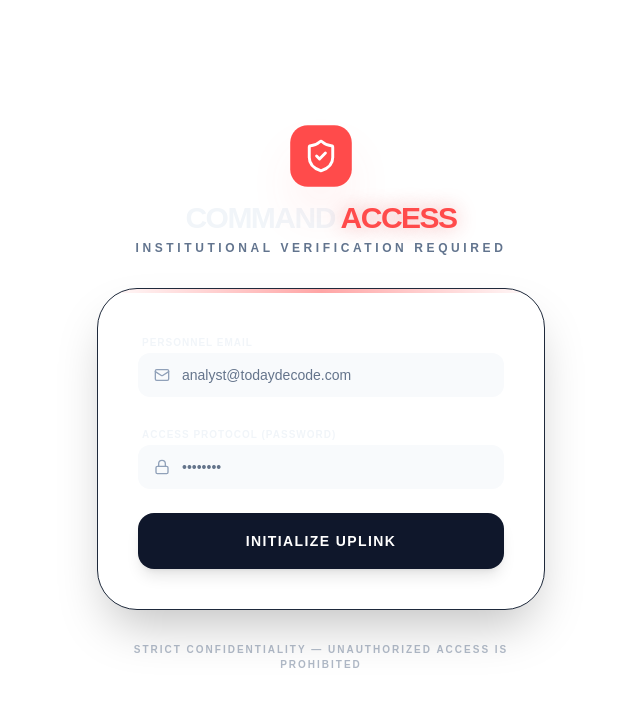
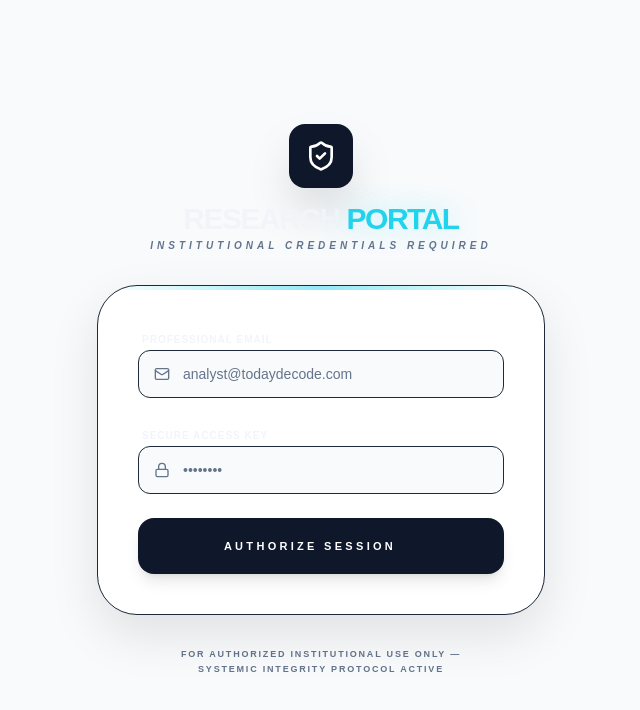
Before and after one commit to shahbazsiddiqui147/todaydecode, a Next.js app: page /auth/signin in a window 1280 px wide. Shown: the top 710 px of the page, without its empty margins (319-959 px from the left). Built offline with nearby package versions, Linux system fonts and the light colour scheme; no server answers; the database is empty.

Commit message:
signin page

```diff
--- a/src/app/auth/signin/page.tsx
+++ b/src/app/auth/signin/page.tsx
@@ -3,10 +3,9 @@
 import { useState } from "react";
 import { signIn } from "next-auth/react";
 import { useSearchParams, useRouter } from "next/navigation";
-import { ShieldCheck, Lock, Mail, AlertTriangle } from "lucide-react";
+import { ShieldCheck, Lock, Mail, AlertTriangle, ChevronRight } from "lucide-react";
 import { Button } from "@/components/ui/button";
 import { Input } from "@/components/ui/input";
-
 import { Suspense } from "react";
 
 function SignInContent() {
@@ -32,7 +31,7 @@ function SignInContent() {
         });
 
         if (res?.error) {
-            setError("Authorization failed. Metadata mismatch.");
+            setError("Authorization failed. Institutional metadata mismatch.");
             setLoading(false);
         } else {
             router.push(callbackUrl);
@@ -40,79 +39,90 @@ function SignInContent() {
     };
 
     return (
-        <div className="min-h-screen bg-white dark:bg-[#0F172A] flex items-center justify-center p-6 bg-[radial-gradient(circle_at_top,_var(--tw-gradient-stops))] from-slate-900/10 via-transparent to-transparent">
+        <div className="min-h-screen bg-slate-50 dark:bg-[#0A0F1E] flex items-center justify-center p-6 bg-[radial-gradient(circle_at_top,_var(--tw-gradient-stops))] from-slate-200 dark:from-slate-900/20 via-transparent to-transparent">
             <div className="w-full max-w-md space-y-8 animate-in fade-in zoom-in duration-700">
+                {/* Institutional Header */}
                 <div className="text-center space-y-4">
-                    <div className="inline-flex items-center justify-center p-3 rounded-2xl bg-accent-red shadow-2xl shadow-accent-red/20 mb-4 scale-110">
-                        <ShieldCheck className="h-8 w-8 text-white" />
+                    <div className="inline-flex items-center justify-center p-4 rounded-2xl bg-[#0F172A] dark:bg-white shadow-2xl mb-4 group transition-transform hover:scale-105">
+                        <ShieldCheck className="h-8 w-8 text-white dark:text-[#0F172A]" />
                     </div>
                     <div className="space-y-1">
-                        <h1 className="text-3xl font-black uppercase tracking-tighter text-slate-900 dark:text-white">
-                            Command <span className="text-accent-red text-shadow-glow">Access</span>
+                        <h1 className="text-3xl font-black uppercase tracking-tighter text-[#0F172A] dark:text-white leading-none">
+                            Research <span className="text-[#22D3EE] dark:text-[#22D3EE] text-shadow-institutional">Portal</span>
                         </h1>
-                        <p className="text-slate-500 text-xs font-bold uppercase tracking-[0.3em]">Institutional Verification Required</p>
+                        <p className="text-slate-500 dark:text-slate-400 text-[10px] font-black uppercase tracking-[0.4em] italic">Institutional Credentials Required</p>
                     </div>
                 </div>
 
-                <div className="bg-white dark:bg-[#0D1425] border border-slate-200 dark:border-slate-800 p-10 rounded-[2.5rem] shadow-2xl relative overflow-hidden group">
-                    <div className="absolute top-0 left-0 w-full h-1 bg-gradient-to-r from-transparent via-accent-red to-transparent opacity-50" />
+                {/* Secure Entry Card */}
+                <div className="bg-white dark:bg-[#0D1425] border border-slate-200 dark:border-[#1E293B] p-10 rounded-[2.5rem] shadow-[0_20px_50px_rgba(0,0,0,0.1)] dark:shadow-[0_20px_50px_rgba(0,0,0,0.3)] relative overflow-hidden">
+                    <div className="absolute top-0 left-0 w-full h-1 bg-gradient-to-r from-transparent via-[#22D3EE] to-transparent opacity-50" />
 
                     <form onSubmit={handleSubmit} className="space-y-6 relative">
+                        {/* Professional Email */}
                         <div className="space-y-2">
-                            <label className="text-[10px] font-black uppercase tracking-widest text-slate-500 ml-1">Personnel Email</label>
+                            <label className="text-[10px] font-black uppercase tracking-widest text-[#1E293B] dark:text-[#F1F5F9] ml-1">Professional Email</label>
                             <div className="relative">
-                                <Mail className="absolute left-4 top-1/2 -translate-y-1/2 h-4 w-4 text-slate-400" />
+                                <Mail className="absolute left-4 top-1/2 -translate-y-1/2 h-4 w-4 text-[#64748B] dark:text-[#94A3B8]" />
                                 <Input
                                     name="email"
                                     type="email"
                                     required
                                     placeholder="analyst@todaydecode.com"
-                                    className="pl-11 bg-slate-50 dark:bg-white/5 border-none"
+                                    className="pl-11 h-12 bg-slate-50 dark:bg-[#020617] border-[#CBD5E1] dark:border-[#1E293B] text-[#0F172A] dark:text-[#F1F5F9] placeholder:text-slate-400 dark:placeholder:text-slate-600 rounded-xl focus-visible:ring-[#22D3EE] transition-all"
                                 />
                             </div>
                         </div>
 
+                        {/* Secure Access Key */}
                         <div className="space-y-2">
-                            <label className="text-[10px] font-black uppercase tracking-widest text-slate-500 ml-1">Access Protocol (Password)</label>
+                            <label className="text-[10px] font-black uppercase tracking-widest text-[#1E293B] dark:text-[#F1F5F9] ml-1">Secure Access Key</label>
                             <div className="relative">
-                                <Lock className="absolute left-4 top-1/2 -translate-y-1/2 h-4 w-4 text-slate-400" />
+                                <Lock className="absolute left-4 top-1/2 -translate-y-1/2 h-4 w-4 text-[#64748B] dark:text-[#94A3B8]" />
                                 <Input
                                     name="password"
                                     type="password"
                                     required
                                     placeholder="••••••••"
-                                    className="pl-11 bg-slate-50 dark:bg-white/5 border-none"
+                                    className="pl-11 h-12 bg-slate-50 dark:bg-[#020617] border-[#CBD5E1] dark:border-[#1E293B] text-[#0F172A] dark:text-[#F1F5F9] placeholder:text-slate-400 dark:placeholder:text-slate-600 rounded-xl focus-visible:ring-[#22D3EE] transition-all"
                                 />
                             </div>
                         </div>
 
                         {error && (
-                            <div className="p-4 bg-accent-red/10 border border-accent-red/20 rounded-xl flex items-center space-x-3 text-accent-red text-xs font-bold animate-in slide-in-from-top-2 duration-300">
+                            <div className="p-4 bg-red-500/10 border border-red-500/20 rounded-xl flex items-center space-x-3 text-red-600 dark:text-red-400 text-[10px] font-black uppercase tracking-widest animate-in slide-in-from-top-2 duration-300 italic">
                                 <AlertTriangle className="h-4 w-4 shrink-0" />
                                 <span>{error}</span>
                             </div>
                         )}
 
+                        {/* Authorize Session Button */}
                         <Button
                             type="submit"
-                            className="w-full h-14 text-sm font-black uppercase tracking-widest bg-slate-900 text-white hover:bg-black dark:bg-white dark:text-slate-900 dark:hover:bg-slate-200 transition-all rounded-2xl group shadow-lg"
+                            className="w-full h-14 text-[11px] font-black uppercase tracking-[0.3em] bg-[#0F172A] text-white hover:bg-black dark:bg-white dark:text-[#0F172A] dark:hover:bg-slate-100 transition-all rounded-2xl group shadow-lg flex items-center justify-center gap-2"
                             disabled={loading}
                         >
-                            {loading ? "Decrypting..." : "Initialize Uplink"}
+                            {loading ? "Reconciling..." : (
+                                <>
+                                    Authorize Session
+                                    <ChevronRight className="h-3.5 w-3.5 opacity-0 group-hover:opacity-100 group-hover:translate-x-1 transition-all" />
+                                </>
+                            )}
                         </Button>
                     </form>
                 </div>
 
-                <p className="text-center text-[10px] text-slate-500 font-bold uppercase tracking-[0.2em] opacity-50">
-                    Strict Confidentiality — Unauthorized Access is Prohibited
+                {/* Strategic Footer */}
+                <p className="text-center text-[9px] text-[#64748B] dark:text-slate-500 font-black uppercase tracking-[0.2em] leading-relaxed max-w-xs mx-auto">
+                    For Authorized Institutional Use Only — <br /> Systemic Integrity Protocol Active
                 </p>
             </div>
 
             <style jsx global>{`
-        .text-shadow-glow {
-          text-shadow: 0 0 20px rgba(220, 38, 38, 0.4);
-        }
-      `}</style>
+                .text-shadow-institutional {
+                    text-shadow: 0 0 30px rgba(34, 211, 238, 0.3);
+                }
+            `}</style>
         </div>
     );
 }
@@ -121,9 +131,9 @@ export default function SignInPage() {
     return (
         <Suspense fallback={
             <div className="min-h-screen bg-[#0A0F1E] flex items-center justify-center">
-                <div className="animate-pulse flex flex-col items-center space-y-4">
-                    <div className="h-8 w-8 rounded bg-accent-red opacity-50" />
-                    <span className="text-[10px] text-slate-500 font-bold uppercase tracking-[0.3em]">Handshake Protocol...</span>
+                <div className="animate-pulse flex flex-col items-center space-y-6">
+                    <div className="h-10 w-10 rounded-xl bg-white/10 border border-white/20" />
+                    <span className="text-[10px] text-slate-500 font-black uppercase tracking-[0.4em] italic">Institutional Handshake...</span>
                 </div>
             </div>
         }>
```
